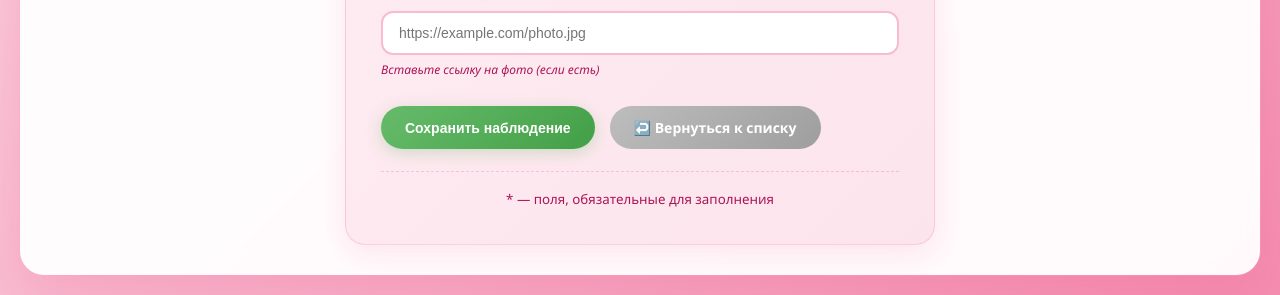
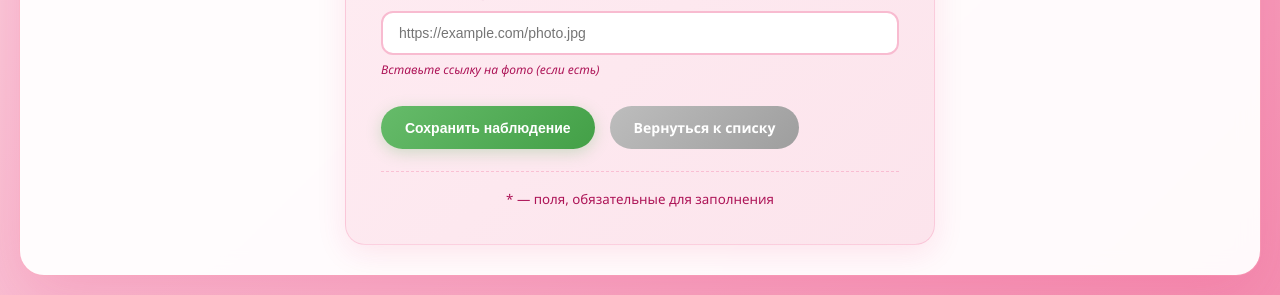
Before and after one commit to kraskinaM/HTMLHomework, a Flask app: page /add in a window 1280 px wide. Shown: the part 848-1143 px from the top of the page. Run offline with Flask 3, Linux system fonts and the light colour scheme.

Commit message:
Update add.html

```diff
--- a/database/HTML/templates/add.html
+++ b/database/HTML/templates/add.html
@@ -3,7 +3,7 @@
 <head>
     <meta charset="UTF-8">
     <meta name="viewport" content="width=device-width, initial-scale=1.0">
-    <title>Добавить наблюдение | Дневник небесных явлений</title>
+    <title>Добавить наблюдение - Дневник небесных явлений</title>
     <link rel="stylesheet" href="{{ url_for('static', filename='style.css') }}">
 </head>
 <body>
@@ -12,7 +12,6 @@
             <h1>Добавить новое наблюдение</h1>
             <p>Запечатлейте красоту небесного явления</p>
         </header>
-
         <div class="form-container">
             {% with messages = get_flashed_messages(with_categories=true) %}
                 {% if messages %}
@@ -21,7 +20,6 @@
                     {% endfor %}
                 {% endif %}
             {% endwith %}
-
             <form method="POST" action="/add" class="observation-form">
                 <div class="form-group">
                     <label for="location"> Место наблюдения *</label>
@@ -31,7 +29,6 @@
                            required>
                     <small>Укажите место, где наблюдали небесное явление</small>
                 </div>
-
                 <div class="form-group">
                     <label for="sky_type">Тип явления *</label>
                     <select id="sky_type" name="sky_type" required>
@@ -59,14 +56,12 @@
                         </option>
                     </select>
                 </div>
-
                 <div class="form-group">
                     <label for="observation_date"> Дата наблюдения *</label>
                     <input type="date" id="observation_date" name="observation_date"
                            value="{{ form_data.get('observation_date', '') }}"
                            required>
                 </div>
-
                 <div class="form-group">
                     <label for="observer_name"> Ваше имя *</label>
                     <input type="text" id="observer_name" name="observer_name"
@@ -74,14 +69,12 @@
                            placeholder="Например: Иван Петров"
                            required>
                 </div>
-
                 <div class="form-group">
                     <label for="description"> Описание</label>
                     <textarea id="description" name="description"
                               rows="4"
                               placeholder="Опишите свои впечатления, цвета неба, погодные условия...">{{ form_data.get('description', '') }}</textarea>
                 </div>
-
                 <div class="form-group">
                     <label for="photo_url">Ссылка на фото</label>
                     <input type="url" id="photo_url" name="photo_url"
@@ -89,12 +82,10 @@
                            placeholder="https://example.com/photo.jpg">
                     <small>Вставьте ссылку на фото (если есть)</small>
                 </div>
-
                 <div class="form-actions">
                     <button type="submit" class="btn btn-success">Сохранить наблюдение</button>
-                    <a href="/" class="btn btn-secondary">↩️ Вернуться к списку</a>
+                    <a href="/" class="btn btn-secondary"> Вернуться к списку</a>
                 </div>
-
                 <div class="form-note">
                     <small>* — поля, обязательные для заполнения</small>
                 </div>
```
